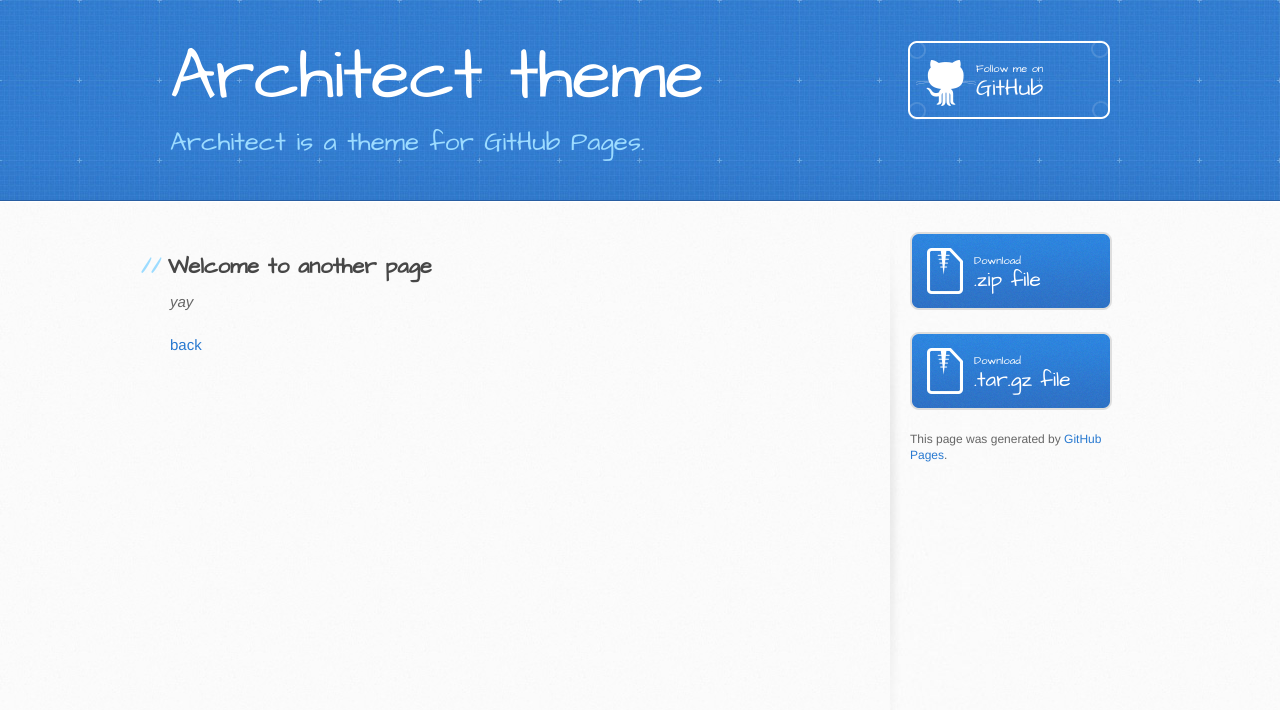
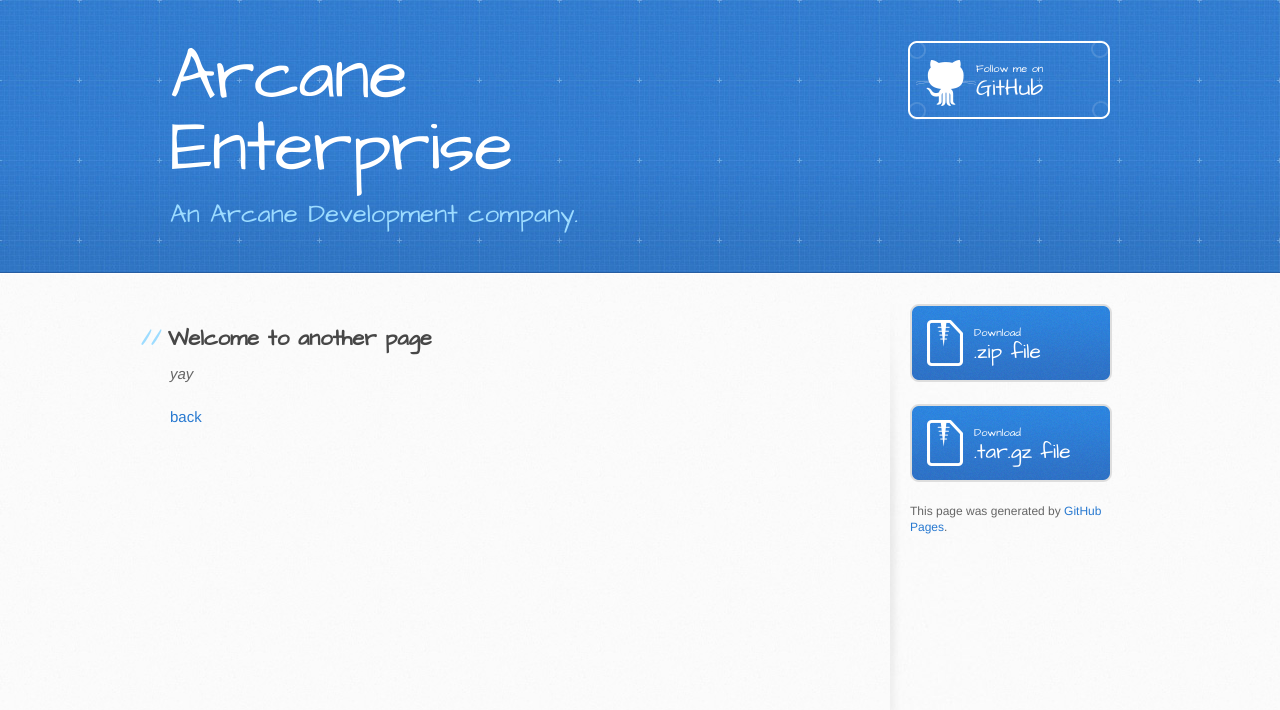
Before and after one commit to arcanediv/arcanediv.github.io, a Jekyll site: the page built from another-page.md, in a window 1280 px wide. Shown: the top 710 px of the page. Built offline with Jekyll 4.4.1, drawn with Linux system fonts in a browser that asks for light colours; our own code applies the rules of GitHub Pages for plain Markdown files.

Commit message:
Update #2
Updated index.md and _config.yml

```diff
--- a/_config.yml
+++ b/_config.yml
@@ -1,5 +1,5 @@
-title: Architect theme
-description: Architect is a theme for GitHub Pages.
+title: Arcane Enterprise
+description: An Arcane Development company.
 show_downloads: true
 google_analytics:
 theme: jekyll-theme-architect
```
Also changed, not shown: index.md (+1 -0 lines).
